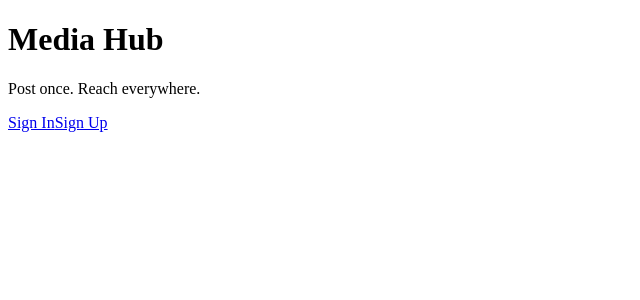
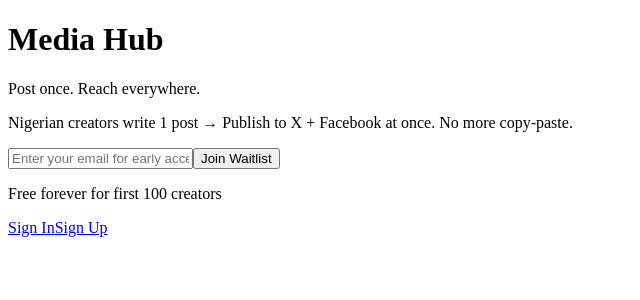
Before and after one commit to solomonenyinnaya14-a11y/Media-Hub, a Next.js app: page / in a window 1280 px wide. Shown: the top 300 px of the page, without its empty margins (0-640 px from the left). Built offline with nearby package versions, Linux system fonts and the light colour scheme.

Commit message:
Update page.tsx

```diff
--- a/app/page.tsx
+++ b/app/page.tsx
@@ -1,14 +1,60 @@
+'use client'
 import Link from 'next/link'
+import { useState } from 'react'
 
 export default function Home() {
+  const [email, setEmail] = useState('')
+  const [msg, setMsg] = useState('')
+
+  async function join(e: React.FormEvent) {
+    e.preventDefault()
+    setMsg('Saving...')
+
+    const res = await fetch('/api/waitlist', {
+      method: 'POST',
+      headers: {'Content-Type': 'application/json'},
+      body: JSON.stringify({email})
+    })
+
+    setMsg(res.ok ? '✅ You’re on the list!' : '⚠️ Already joined')
+    setEmail('')
+  }
+
   return (
-    <main className="min-h-screen flex-col items-center justify-center bg-black text-white p-8">
-      <h1 className="text-5xl font-bold mb-4">Media Hub</h1>
-      <p className="text-gray-400 mb-8">Post once. Reach everywhere.</p>
-      <div className="space-x-4">
+    <main className="min-h-screen flex-col items-center justify-center bg-black text-white p-8 gap-8">
+
+      <div className="text-center">
+        <h1 className="text-5xl font-bold mb-4">Media Hub</h1>
+        <p className="text-gray-400 text-xl">Post once. Reach everywhere.</p>
+        <p className="text-gray-500 mt-2 max-w-md">
+          Nigerian creators write 1 post → Publish to X + Facebook at once. No more copy-paste.
+        </p>
+      </div>
+
+      {/* WAITLIST FORM */}
+      <form onSubmit={join} className="flex flex-col gap-3 w-full max-w-sm">
+        <input
+          type="email"
+          value={email}
+          onChange={e => setEmail(e.target.value)}
+          placeholder="Enter your email for early access"
+          required
+          className="px-4 py-3 rounded-lg bg-gray-900 border-gray-700 text-white"
+        />
+        <button type="submit" className="bg-purple-600 py-3 rounded-lg font-bold">
+          Join Waitlist
+        </button>
+        <p className="text-center text-sm">{msg}</p>
+      </form>
+
+      <p className="text-xs text-gray-600">Free forever for first 100 creators</p>
+
+      {/* KEEP YOUR LOGIN/SIGNUP LINKS */}
+      <div className="space-x-4 mt-4">
         <Link href="/login" className="px-6 py-3 bg-purple-600 rounded">Sign In</Link>
         <Link href="/signup" className="px-6 py-3 border-purple-600 rounded">Sign Up</Link>
       </div>
+
     </main>
   )
 }
```
